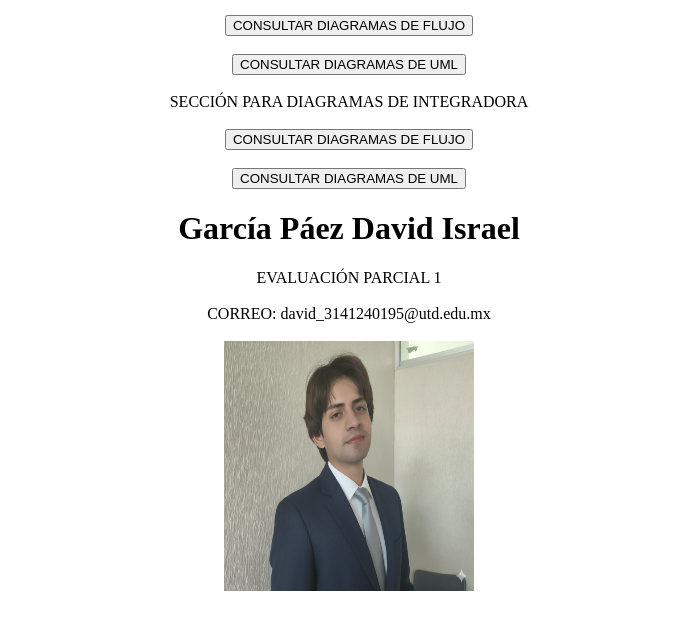
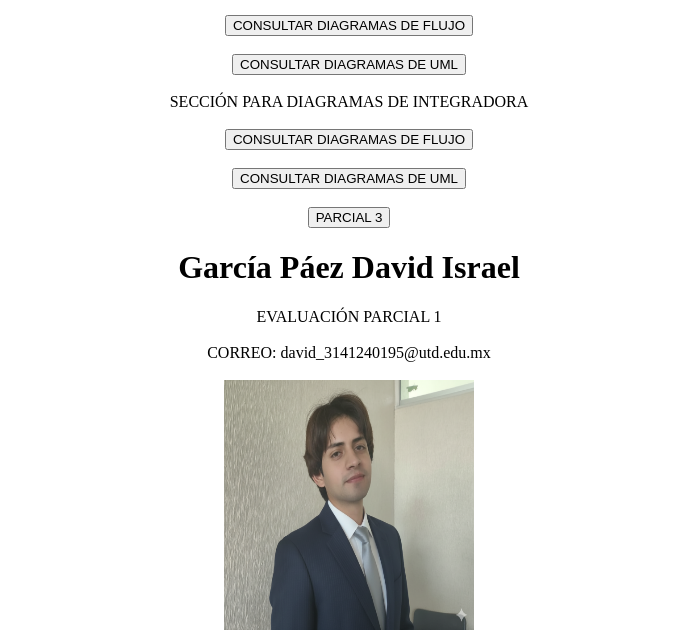
Before and after one commit to davidgarcia57/Parcial1, a plain HTML site: page index.html in a window 1280 px wide. Shown: the part 252-894 px from the top of the page, without its empty margins (291-987 px from the left). Before the commit the page ends 855 px from the top, so only its background shows below. Drawn offline with Linux system fonts and the light colour scheme.

Commit message:
cualquier cosa

```diff
--- a/index.html
+++ b/index.html
@@ -16,7 +16,8 @@
 <br><br>
 <div>SECCIÓN PARA DIAGRAMAS DE INTEGRADORA</div><br>
 <a href="inte_diagramas_flujo.html"><button>CONSULTAR DIAGRAMAS DE FLUJO</button></a><br><br>
-<a href="inte_diagramas_uml.html"><button>CONSULTAR DIAGRAMAS DE UML</button></a><br>
+<a href="inte_diagramas_uml.html"><button>CONSULTAR DIAGRAMAS DE UML</button></a><br><br>
+<a href="https://parcial-2-7m8a.bolt.host"><button>PARCIAL 3</button></a><br>
 <h1>García Páez David Israel</h1>
 <div>EVALUACIÓN PARCIAL 1</div><br>
 <div>CORREO: david_3141240195@utd.edu.mx</div><br>
```
